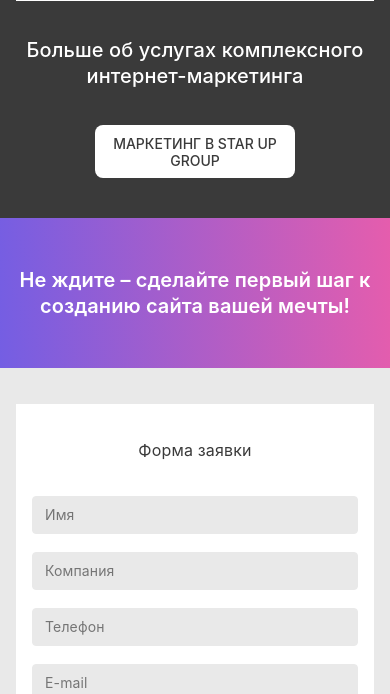
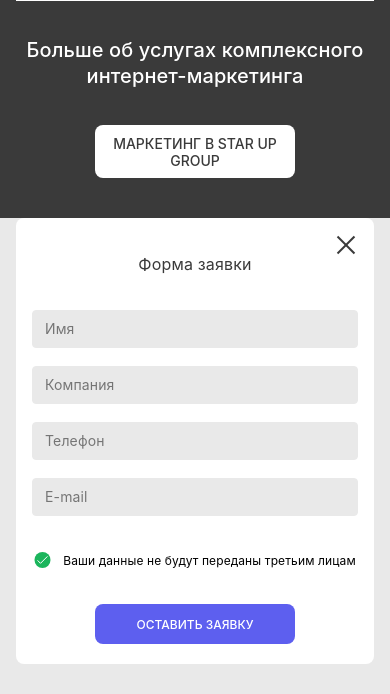
Before and after one commit to buryk20/startUp, a PHP site: page / in a window 390 px wide. Shown: the part 5806-6500 px from the top of the page. Run offline with PHP 8.4, Linux system fonts and the light colour scheme.

Commit message:
modalContact

```diff
--- a/index.html
+++ b/index.html
@@ -81,7 +81,9 @@
               <button class="main-request__button-request btn-pop-up">
                 Оставить заявку
               </button>
-              <button class="main-request__button-contacts">КОНТАКТЫ</button>
+              <button class="main-request__button-contacts js-btn-contact-item">
+                КОНТАКТЫ
+              </button>
             </div>
           </div>
           <div class="tilda__wrp-img">
@@ -110,7 +112,9 @@
               <button class="main-request__button-request btn-pop-up">
                 Оставить заявку
               </button>
-              <button class="main-request__button-contacts">КОНТАКТЫ</button>
+              <button class="main-request__button-contacts js-btn-contact-item">
+                КОНТАКТЫ
+              </button>
             </div>
           </div>
         </div>
@@ -491,13 +495,16 @@
       </section>
       <section class="main-form">
         <div class="main-form__wrp">
-          <div class="main-form__title-wrp">
-            <p class="main-form__title">
-              Не ждите – сделайте первый шаг к созданию сайта вашей мечты!
-            </p>
-          </div>
-          <div class="main-form__container">
+          <div class="main-form__container js-activ">
             <div class="main-form__form-wrp">
+              <div class="contacts__btn-close js-btn-close">
+                <span
+                  class="contacts__btn-close-line contacts__btn-close-line-r"
+                ></span>
+                <span
+                  class="contacts__btn-close-line contacts__btn-close-line-l"
+                ></span>
+              </div>
               <p class="main-form__form-title">Форма заявки</p>
               <form class="main-form__form-list js-form" name="form">
                 <div class="main-form__form-list-wrp">
@@ -544,6 +551,47 @@
           </div>
         </div>
       </section>
+      <div class="contacts">
+        <div class="main-form__container popup-form__container js-btn-contact">
+          <div class="contacts__wrp-cont">
+            <div class="contacts__btn-close js-btn-close">
+              <span
+                class="contacts__btn-close-line contacts__btn-close-line-r"
+              ></span>
+              <span
+                class="contacts__btn-close-line contacts__btn-close-line-l"
+              ></span>
+            </div>
+            <div class="contacts__wrp-cont-width">
+              <h3 class="contacts__title">Контакты</h3>
+
+              <p class="contacts__linc-cont-wrp">
+                <a class="contacts__link-wrp" href="tel:+380681804842">
+                  <img
+                    class="contacts__phone-img"
+                    src="/icons/phone-icon.svg"
+                    alt="phone number"
+                  />
+                  <span class="contacts__text">+38(068)180 48 42</span>
+                </a>
+              </p>
+              <p>
+                <a
+                  class="contacts__link-wrp"
+                  href="mailto:info@star-up-group.com.ua"
+                >
+                  <img
+                    class="contacts__phone-img"
+                    src="/icons/email-icon.svg"
+                    alt="Emeil"
+                  />
+                  <span class="contacts__text">info@star-up-group.com.ua</span>
+                </a>
+              </p>
+            </div>
+          </div>
+        </div>
+      </div>
     </main>
     <footer class="footer">
       <div class="footer__wrp">
--- a/public/css/main.css
+++ b/public/css/main.css
@@ -2862,10 +2862,12 @@ body {
   max-width: 604px;
   width: 100%;
   padding: 36px 16px 0;
+  position: relative;
   background-color: #ffffff;
   display: flex;
   flex-direction: column;
   align-items: center;
+  border-radius: 8px;
 }
 
 .main-form__form-title,
@@ -3371,6 +3373,103 @@ body {
   }
 }
 
+.contacts__wrp-cont {
+  max-width: 540px;
+  width: 100%;
+  height: 540px;
+  display: flex;
+  justify-content: center;
+  align-items: center;
+  background-color: #ffffff;
+  border-radius: 8px;
+  position: relative;
+}
+
+@media (max-width: 680px) {
+  .contacts__wrp-cont {
+    height: 340px;
+  }
+}
+
+.contacts__wrp-cont-width {
+  max-width: 368px;
+}
+
+.contacts__phone-img {
+  width: 50px;
+  margin-right: 24px;
+}
+
+.contacts__link-wrp {
+  display: flex;
+  align-items: center;
+}
+
+.contacts__link-wrp:hover {
+  color: #4144F1;
+}
+
+.contacts__title {
+  margin-bottom: 24px;
+  font-size: 32px;
+  text-transform: uppercase;
+  text-align: center;
+}
+
+@media (max-width: 680px) {
+  .contacts__title {
+    font-size: 18px;
+  }
+}
+
+.contacts__linc-cont-wrp {
+  margin-bottom: 16px;
+}
+
+.contacts__text {
+  font-size: 24px;
+}
+
+@media (max-width: 680px) {
+  .contacts__text {
+    font-size: 16px;
+  }
+}
+
+.contacts__btn-close {
+  width: 25px;
+  height: 25px;
+  top: 16px;
+  right: 16px;
+  position: absolute;
+  cursor: pointer;
+}
+
+.contacts__btn-close:hover .contacts__btn-close-line {
+  background-color: #4144F1;
+}
+
+.contacts__btn-close-line {
+  position: absolute;
+  top: 10px;
+  right: 0;
+  width: 24px;
+  height: 2px;
+  background-color: #3A3A3A;
+}
+
+.contacts__btn-close-line:hover {
+  background-color: #4144F1;
+}
+
+.contacts__btn-close-line-r {
+  transform: rotate(45deg);
+}
+
+.contacts__btn-close-line-l {
+  transform: rotate(-45deg);
+}
+
 .nav-list-active,
 .lang-item-active {
   color: #5D5FEF;
--- a/styles/modules/config/_mixins.scss
+++ b/styles/modules/config/_mixins.scss
@@ -14,6 +14,10 @@
     border-radius: 8px;
     color: $color;
     background-color: $bgColor;
+}
+
+@mixin lineRotate($turn) {
+    transform: rotate($turn);
 }
 
 @mixin buttonMob {
--- a/styles/modules/globals/_layout.scss
+++ b/styles/modules/globals/_layout.scss
@@ -1605,8 +1605,10 @@ body {
     max-width: 604px;
     width: 100%;
     padding: 36px 16px 0;
+    position: relative;
     background-color: $colorWhite;
     @include flexCenterColumn;
+    border-radius: 8px;
   }
   &__form-title {
     @include text(24px, 400, $colorDark);
@@ -1932,6 +1934,84 @@ body {
   }
 }
 
+.contacts {
+  &__wrp-cont {
+    max-width: 540px;
+    width: 100%;
+    height: 540px;
+    display: flex;
+    justify-content: center;
+    align-items: center;
+    background-color: #ffffff;
+    border-radius: 8px;
+    position: relative;
+    @include _680 {
+      height: 340px;
+    }
+  }
+  &__wrp-cont-width {
+    max-width: 368px;
+  }
+  &__phone-img {
+    width: 50px;
+    margin-right: 24px;
+  }
+  &__link-wrp {
+    display: flex;
+    align-items: center;
+    &:hover {
+      color: $colorHoverButton;
+    }
+  }
+  &__title {
+    margin-bottom: 24px;
+    font-size: 32px;
+    text-transform: uppercase;
+    text-align: center;
+    @include _680 {
+      font-size: 18px;
+    }
+  }
+  &__linc-cont-wrp {
+    margin-bottom: 16px;
+  }
+  &__text {
+    font-size: 24px;
+    @include _680 {
+      font-size: 16px;
+    }
+  }
+  &__btn-close {
+    width: 25px;
+    height: 25px;
+    top: 16px;
+    right: 16px;
+    position: absolute;
+    cursor: pointer;
+    &:hover .contacts__btn-close-line {
+      background-color: $colorHoverButton;
+    }
+  }
+  &__btn-close-line {
+    position: absolute;
+    top: 10px;
+    right: 0;
+    width: 24px;
+    height: 2px;
+    background-color: $colorDark;
+    &:hover {
+      background-color: $colorHoverButton;
+    }
+    // border-radius: 50%;
+  }
+  &__btn-close-line-r {
+    @include lineRotate(45deg);
+  }
+  &__btn-close-line-l {
+    @include lineRotate(-45deg);
+  }
+}
+
 .nav-list-active,
 .lang-item-active {
   color: $colorMain;
```
Also changed, not shown: js/main.js (+34 -13 lines), icons/email-icon.svg (added), icons/phone-icon.svg (added).
